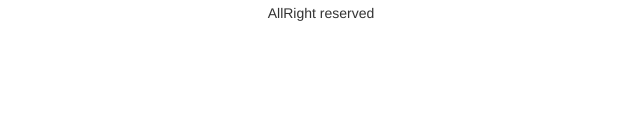
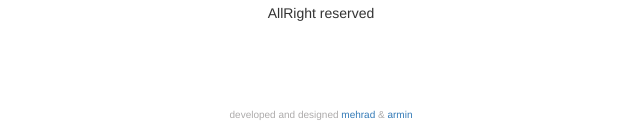
Before and after one commit to tarahiweb/pharmacy, a Django app: page /cart/ in a window 1280 px wide. Shown: the part 744-877 px from the top of the page, without its empty margins (319-959 px from the left). Run offline with Django 3.2, Linux system fonts and the light colour scheme; some libraries are stand-ins or nearby versions.

Commit message:
developed and desiegd

```diff
--- a/pharmacy/settings.py
+++ b/pharmacy/settings.py
@@ -25,7 +25,7 @@ SECRET_KEY = ')+9n8-f!_m$v7#a11&b=$s)t8o!t+1=z*vk&pk1_&*0n*nsric'
 # SECURITY WARNING: don't run with debug turned on in production!
 DEBUG = True
 
-DEBUG = False
+
 
 ALLOWED_HOSTS = ['*']
 if not DEBUG:
--- a/user_profile/templates/base/base.html
+++ b/user_profile/templates/base/base.html
@@ -131,6 +131,7 @@
         <a href="{% url 'privacy' %}">Privacy and Policy</a>
     </p>
     <p>AllRight reserved</p>
+    <p style="position: absolute;bottom: 0;width: 100%;color: #adabab;font-size: 10px">developed and designed <a href="https://www.linkedin.com/in/mehrad-abedi-bb84a3130/">mehrad</a> & <a href="https://www.linkedin.com/in/armin-khayyer-755a26147/">armin</a></p>
 </div>
 
 </footer>
```
